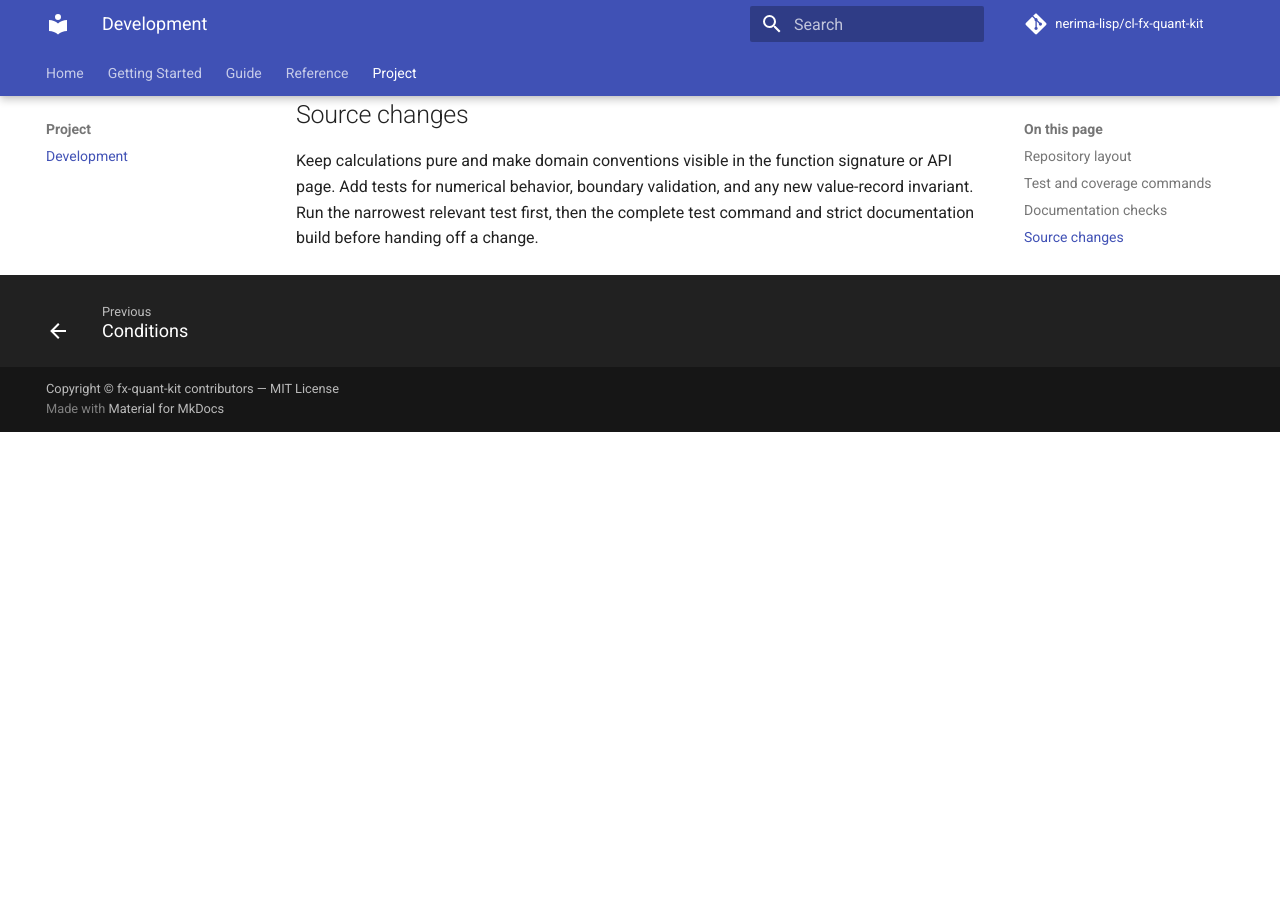
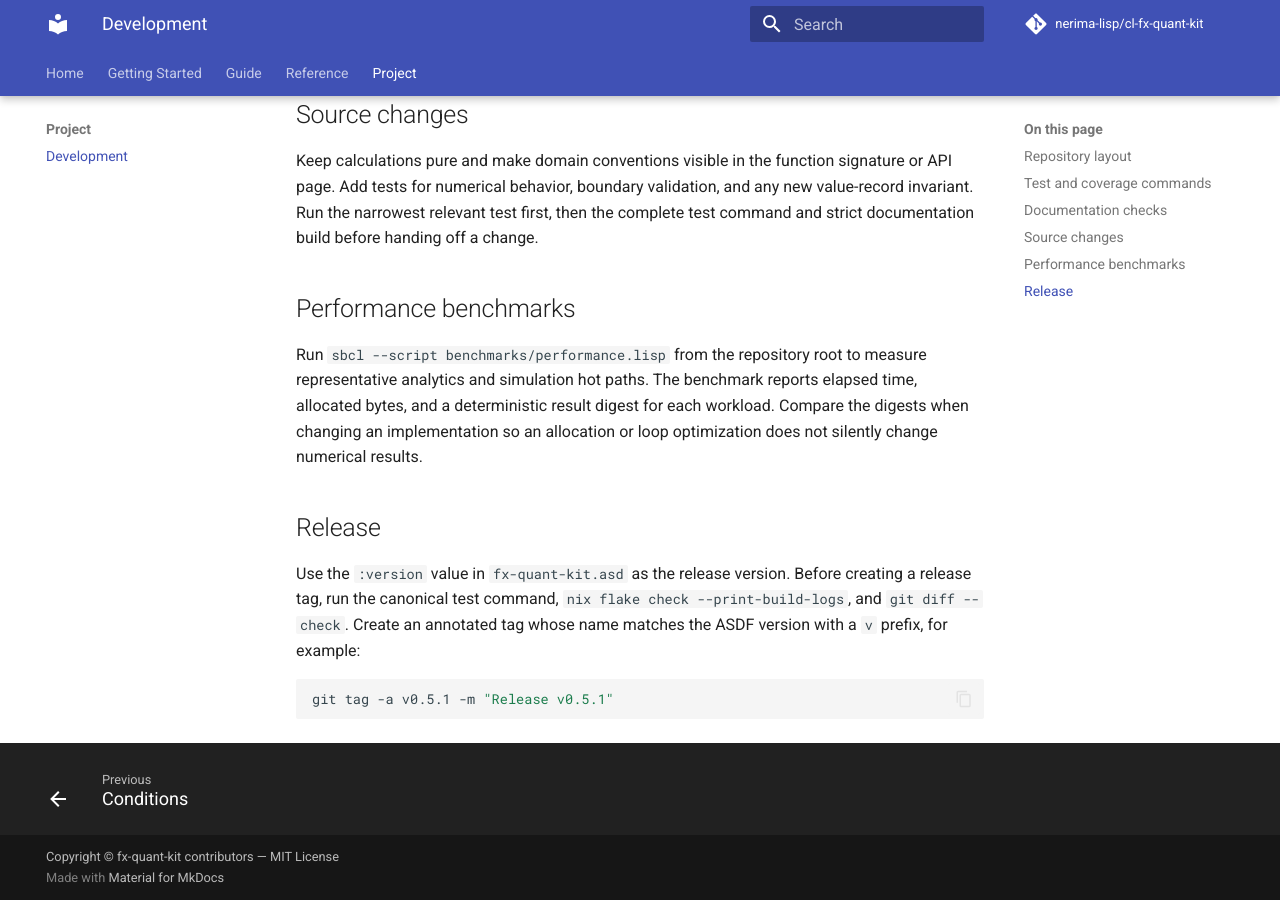
Before and after one commit to nerima-lisp/cl-fx-quant-kit, an MkDocs documentation site: the page built from docs/src/project/development.md, in a window 1280 px wide and 900 px high, scrolled down 968 px. Built offline with MkDocs 1.6.1 and Material for MkDocs 9.7.7, drawn with Linux system fonts in a browser that asks for light colours; comment, search, counter and statistics services are not loaded; before the commit the page ends 1400 px from its top, so only the background shows below that.

````diff
--- a/docs/src/project/development.md
+++ b/docs/src/project/development.md
@@ -46,3 +46,22 @@ signature or API page. Add tests for numerical behavior, boundary validation,
 and any new value-record invariant. Run the narrowest relevant test first,
 then the complete test command and strict documentation build before handing
 off a change.
+
+## Performance benchmarks
+
+Run `sbcl --script benchmarks/performance.lisp` from the repository root to
+measure representative analytics and simulation hot paths. The benchmark
+reports elapsed time, allocated bytes, and a deterministic result digest for
+each workload. Compare the digests when changing an implementation so an
+allocation or loop optimization does not silently change numerical results.
+
+## Release
+
+Use the `:version` value in `fx-quant-kit.asd` as the release version. Before
+creating a release tag, run the canonical test command, `nix flake check
+--print-build-logs`, and `git diff --check`. Create an annotated tag whose
+name matches the ASDF version with a `v` prefix, for example:
+
+```sh
+git tag -a v0.5.1 -m "Release v0.5.1"
+```
````
Also changed, not shown: docs/src/index.md (+1 -1 lines), 9 other files.
